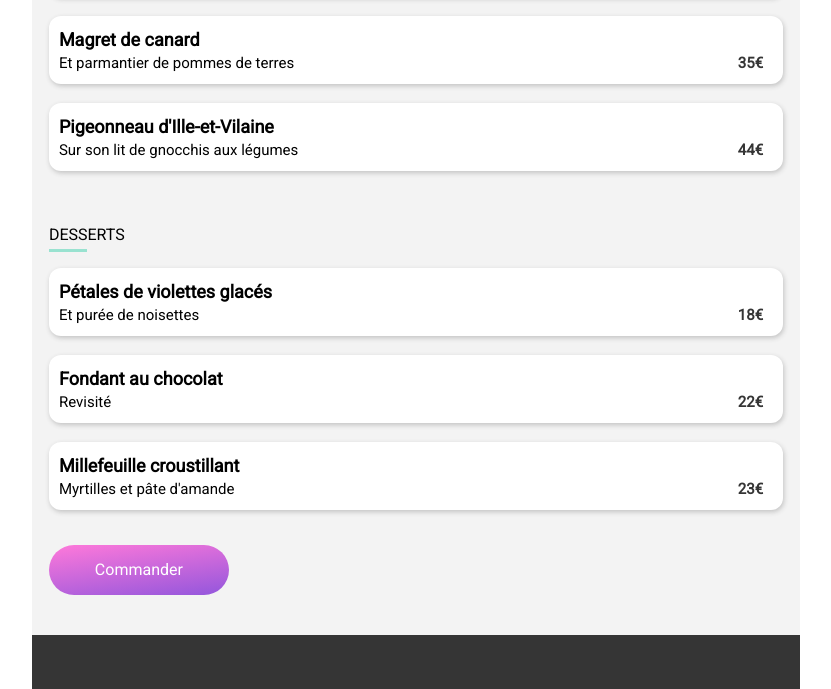
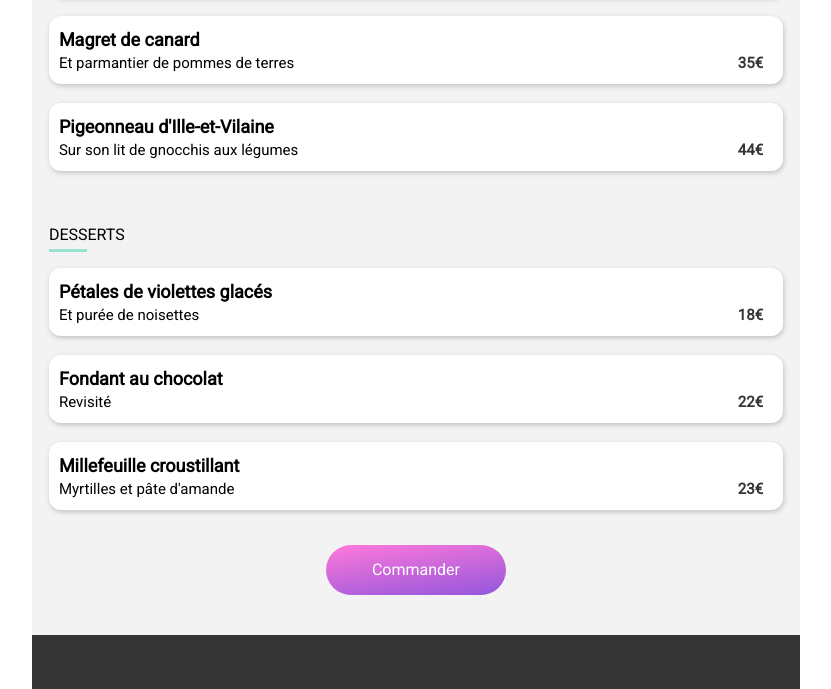
Before and after one commit to jeromehauretouzet/JeromeHaureTouzet_4_03022025, a website: page restaurant-aLaFrancaise.html in a window 1280 px wide. Shown: the part 828-1517 px from the top of the page, without its empty margins (224-1055 px from the left). Drawn offline with Linux system fonts and the light colour scheme; a web font is replaced by a local one.

Commit message:
UPDATE restaurant.scss: main-order (emplacement du bouton commander)

```diff
--- a/sass/pages/restaurant.scss
+++ b/sass/pages/restaurant.scss
@@ -151,3 +151,12 @@
     }
   }
 }
+
+
+/* main-order (emplacement du bouton commander)*/
+
+#main-order {
+  display: flex;
+  justify-content: center;
+  align-items: center;
+}
```
Also changed, not shown: css/style.css, 1 other file.
